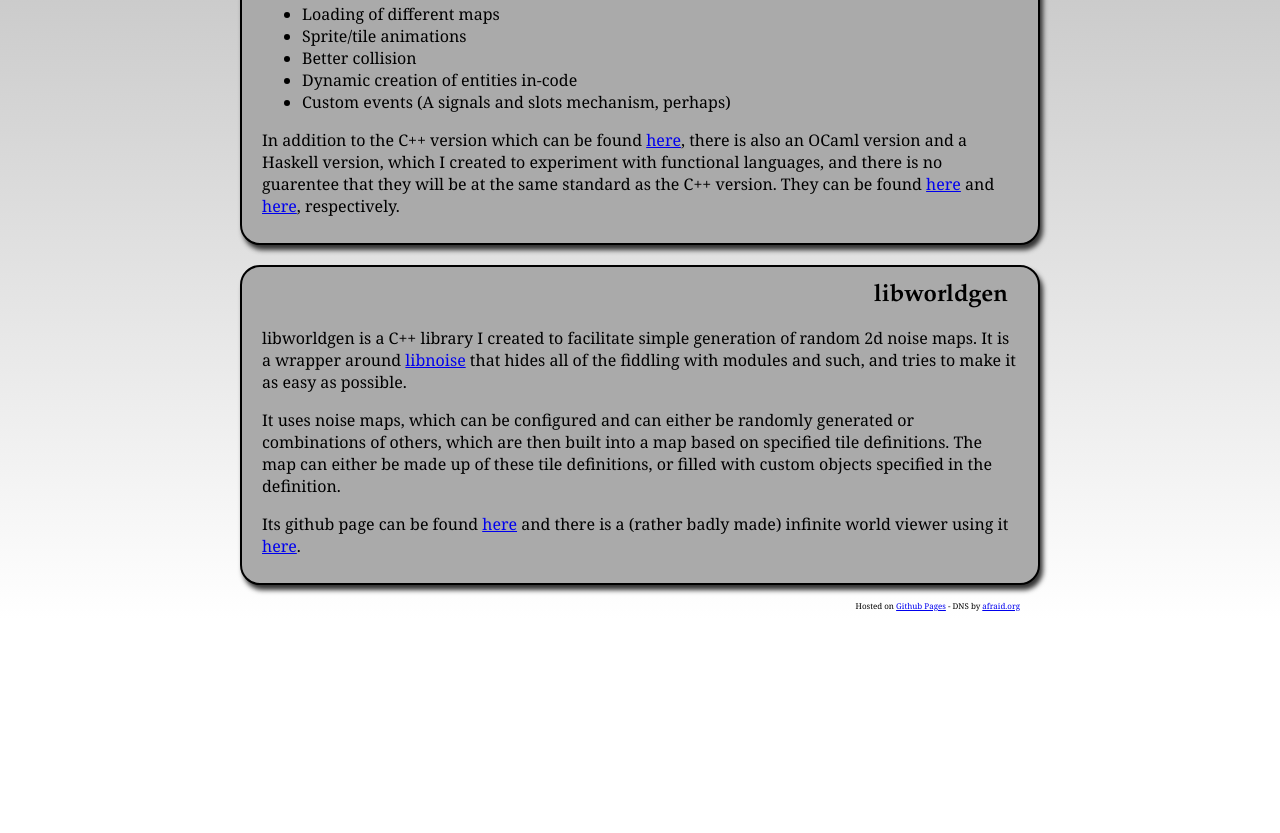
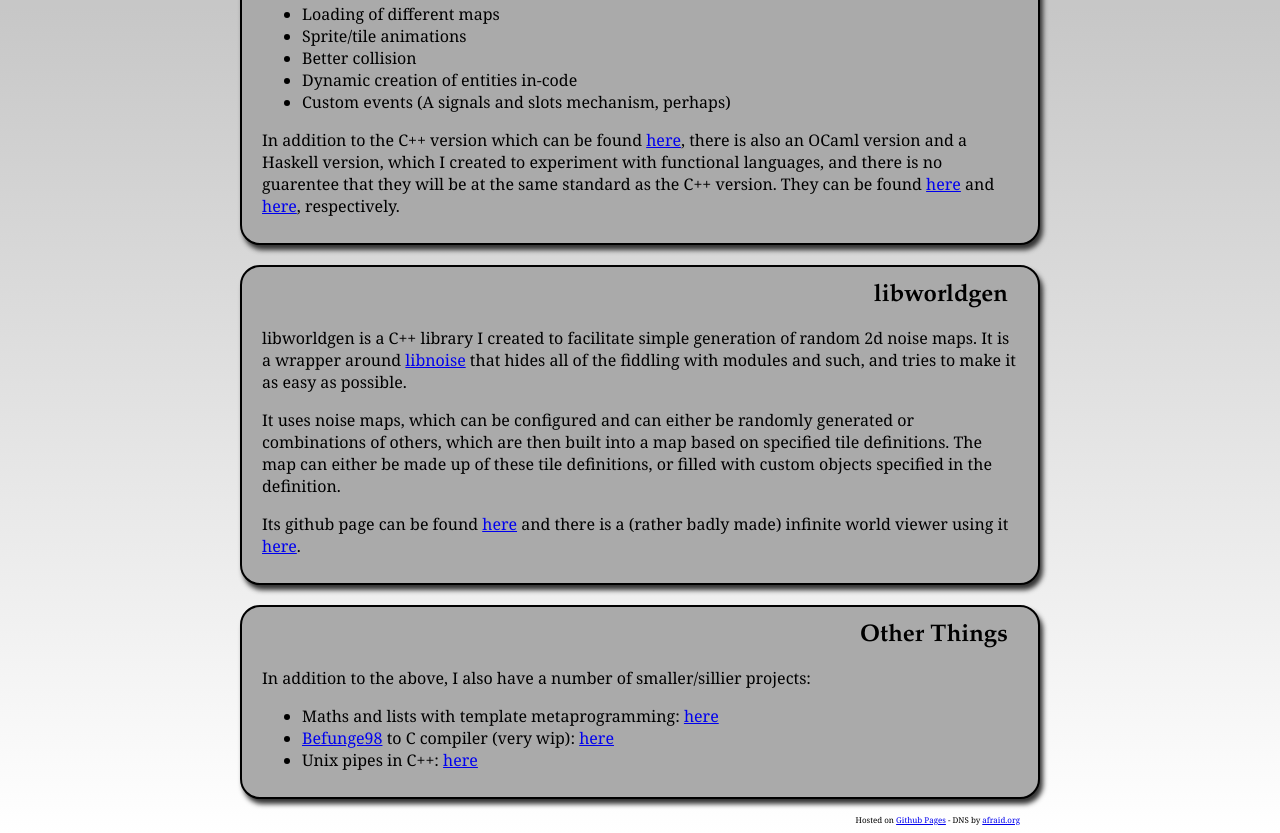
Before and after one commit to YeyaSwizaw/YeyaSwizaw.github.io, a plain HTML site: page index.html in a window 1280 px wide. Shown: the part 345-1178 px from the top of the page. Before the commit the page ends 964 px from the top, so only its background shows below. Drawn offline with Linux system fonts and the light colour scheme.

Commit message:
Added other things

```diff
--- a/index.html
+++ b/index.html
@@ -35,6 +35,16 @@
                     <p>It uses noise maps, which can be configured and can either be randomly generated or combinations of others, which are then built into a map based on specified tile definitions. The map can either be made up of these tile definitions, or filled with custom objects specified in the definition.</p>
                     <p>Its github page can be found <a href="https://github.com/YeyaSwizaw/libworldgen">here</a> and there is a (rather badly made) infinite world viewer using it <a href="https://github.com/YeyaSwizaw/WorldViewer">here</a>.
                 </div>
+
+                <div>
+                    <h2>Other Things</h2>
+                    <p>In addition to the above, I also have a number of smaller/sillier projects:</p>
+                    <ul>
+                        <li>Maths and lists with template metaprogramming: <a href="https://github.com/YeyaSwizaw/template-maths">here</a></li>
+                        <li><a href="http://esolangs.org/wiki/Befunge">Befunge98</a> to C compiler (very wip): <a href="https://github.com/YeyaSwizaw/b98toc">here</a></li>
+                        <li>Unix pipes in C++: <a href="https://github.com/YeyaSwizaw/cpp-pipes">here</a></li>
+                    </ul>
+                </div>
             </div>
 
             <ul id="footer">
```
